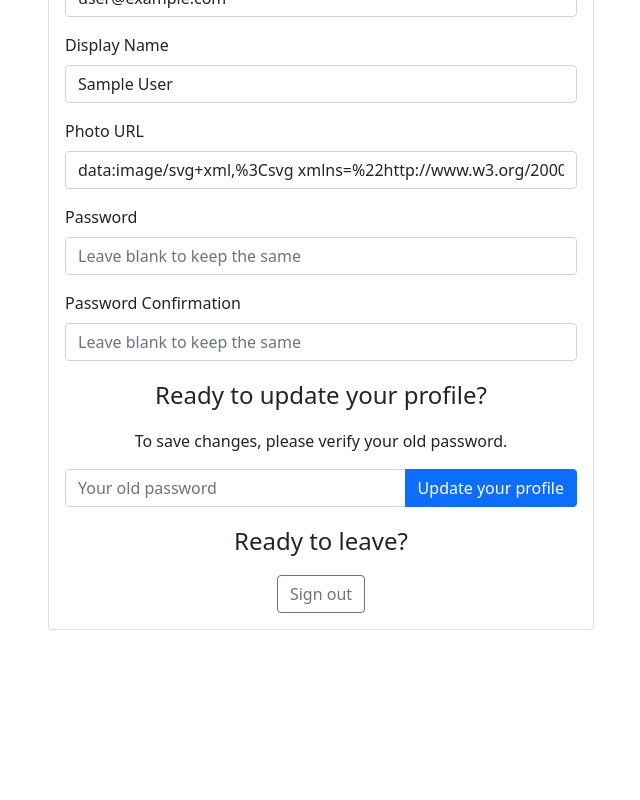
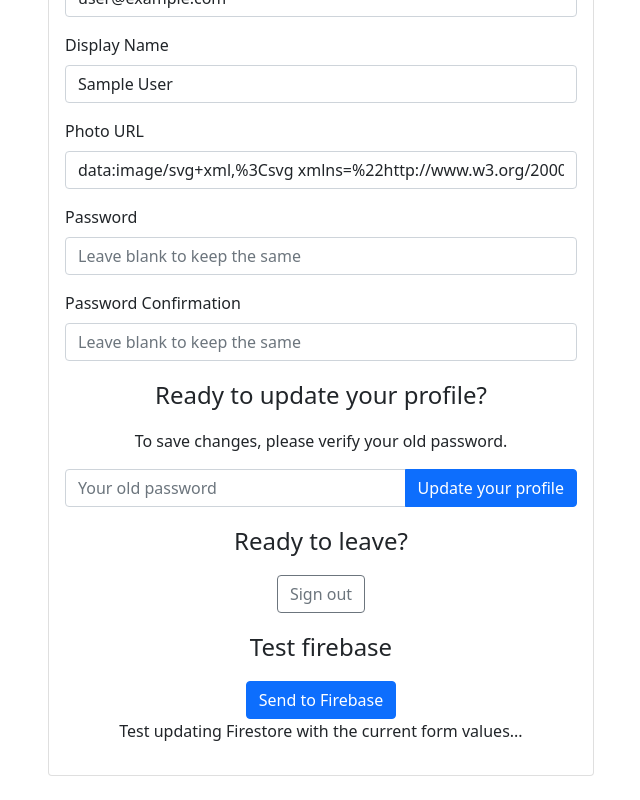
Before and after one commit to jannden/stock-market-dashboard, a React app: page /profile in a window 1280 px wide. Shown: the part 212-1012 px from the top of the page, without its empty margins (319-959 px from the left). Before the commit the page ends 866 px from the top, so only its background shows below. Built offline with nearby package versions, Linux system fonts and the light colour scheme; no server answers; sample sign-in values are in the browser's storage.

Commit message:
Firestore implemented -> now we can add custom data to user profiles.

```diff
--- a/src/helpers/AuthContext.jsx
+++ b/src/helpers/AuthContext.jsx
@@ -13,7 +13,8 @@ import {
   sendPasswordResetEmail,
   EmailAuthProvider,
 } from "firebase/auth";
-import { auth } from "./firebase";
+import { doc, setDoc, getDoc } from "firebase/firestore";
+import { auth, db } from "./firebase";
 
 // Creating context for authentication toolkit
 const AuthContext = React.createContext();
@@ -21,7 +22,12 @@ const AuthContext = React.createContext();
 // Custom hook to wrap authentication context
 export const AuthProvider = function AuthProvider({ children }) {
   // State for user data
-  const [currentUser, setCurrentUser] = React.useState();
+  const [currentUser, setCurrentUser] = React.useState({
+    uid: null,
+    displayName: null,
+    email: null,
+    photoURL: null,
+  });
 
   // Since Firebase handles the local storage and setting user data, we have to wait for them to be ready
   // So we create a loading state to prevent undefined errors
@@ -34,6 +40,7 @@ export const AuthProvider = function AuthProvider({ children }) {
       onAuthStateChanged(auth, (user) => {
         if (user) {
           const data = {
+            uid: user.uid,
             displayName: user.displayName,
             email: user.email,
             photoURL: user.photoURL,
@@ -61,6 +68,27 @@ export const AuthProvider = function AuthProvider({ children }) {
   const handleResetPassword = (email) =>
     sendPasswordResetEmail(auth.currentUser, email);
 
+  const createFirestore = async (newData) => {
+    try {
+      await setDoc(doc(db, "users", currentUser.uid), newData);
+    } catch (e) {
+      console.error("Error adding document: ", e);
+    }
+  };
+
+  const getFirestore = async () => {
+    try {
+      const docRef = doc(db, "users", currentUser.uid);
+      const docSnap = await getDoc(docRef);
+      if (docSnap.exists()) {
+        return docSnap.data();
+      }
+      return { error: "User not found..." };
+    } catch (error) {
+      return { error };
+    }
+  };
+
   // We will export the toolkit
   const authToolkit = {
     currentUser,
@@ -73,6 +101,8 @@ export const AuthProvider = function AuthProvider({ children }) {
     handleUpdatePassword,
     handleResetPassword,
     EmailAuthProvider,
+    createFirestore,
+    getFirestore,
   };
 
   // We wrap the children in the context if the loading phase finished and provide the children with our authentication toolkit
--- a/src/helpers/firebase.js
+++ b/src/helpers/firebase.js
@@ -1,5 +1,6 @@
 import { initializeApp } from "firebase/app";
 import { getAuth } from "firebase/auth";
+import { getFirestore } from "firebase/firestore";
 
 const firebaseConfig = {
   apiKey: process.env.REACT_APP_FIREBASE_API_KEY,
@@ -14,4 +15,5 @@ const firebaseConfig = {
 const firebaseApp = initializeApp(firebaseConfig);
 
 export const auth = getAuth();
+export const db = getFirestore();
 export default firebaseApp;
--- a/src/pages/Profile.jsx
+++ b/src/pages/Profile.jsx
@@ -77,6 +77,7 @@ const Profile = function Profile() {
       .then(() => auth.currentUser.reload())
       .then(() => {
         const data = {
+          uid: auth.currentUser.uid,
           displayName: auth.currentUser.displayName,
           email: auth.currentUser.email,
           photoURL: auth.currentUser.photoURL,
@@ -99,7 +100,15 @@ const Profile = function Profile() {
 
     return null;
   };
-
+  const [firebaseData, setFirebaseData] = React.useState({});
+  const handleFirebase = () => {
+    authToolkit
+      .createFirestore(formData)
+      .then(() => authToolkit.getFirestore())
+      .then((result) => {
+        setFirebaseData(result);
+      });
+  };
   return (
     <Container>
       <Row className="justify-content-md-center">
@@ -189,7 +198,7 @@ const Profile = function Profile() {
                   </Button>
                 </InputGroup>
               </Form>
-              <div className="text-center">
+              <div className="text-center mb-3">
                 <div className="fs-4 mb-3">Ready to leave?</div>
                 <Button
                   className=""
@@ -200,6 +209,26 @@ const Profile = function Profile() {
                   Sign out
                 </Button>
               </div>
+
+              <div className="text-center">
+                <div className="fs-4 mb-3">Test firebase</div>
+                <Button
+                  disabled={formLoading}
+                  variant="primary"
+                  id="firebase-button"
+                  type="submit"
+                  onClick={handleFirebase}
+                >
+                  Send to Firebase
+                </Button>
+                <p>
+                  {firebaseData.email
+                    ? `Firestore has now these values: ${JSON.stringify(
+                        firebaseData
+                      )}`
+                    : "Test updating Firestore with the current form values..."}
+                </p>
+              </div>
             </Card.Body>
           </Card>
         </Col>
```
